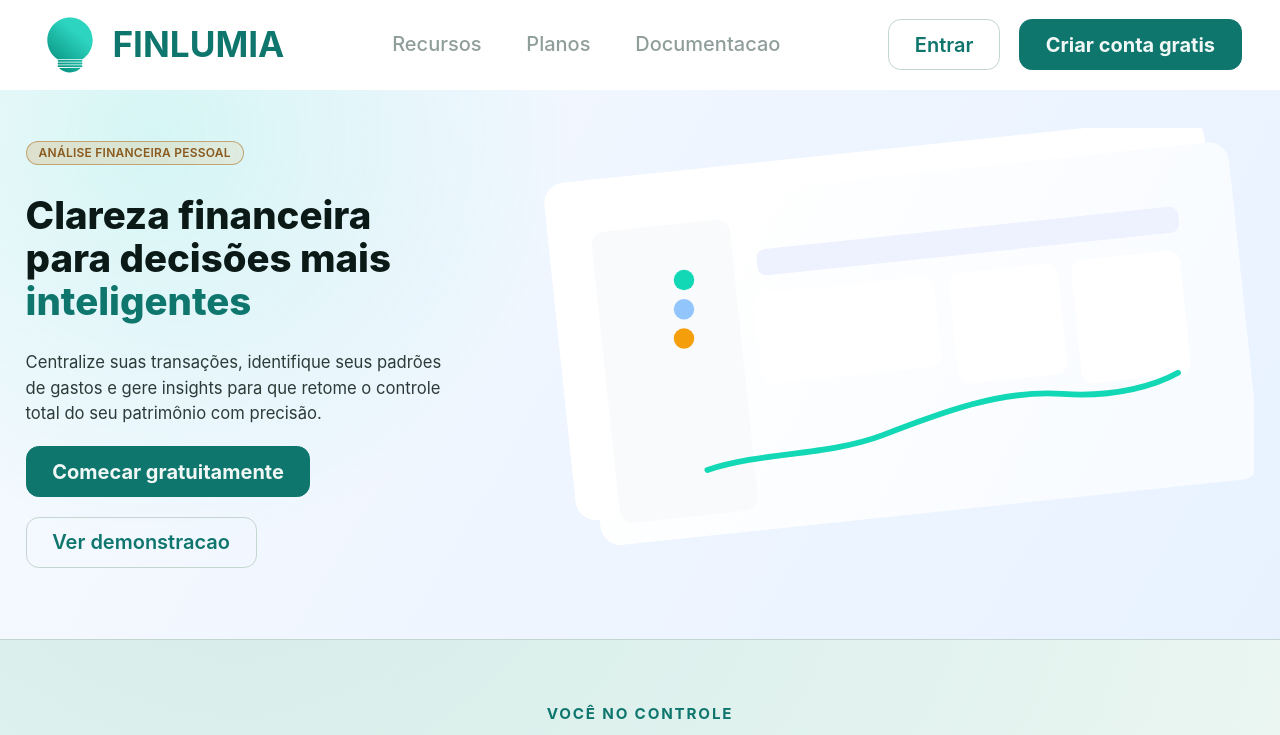
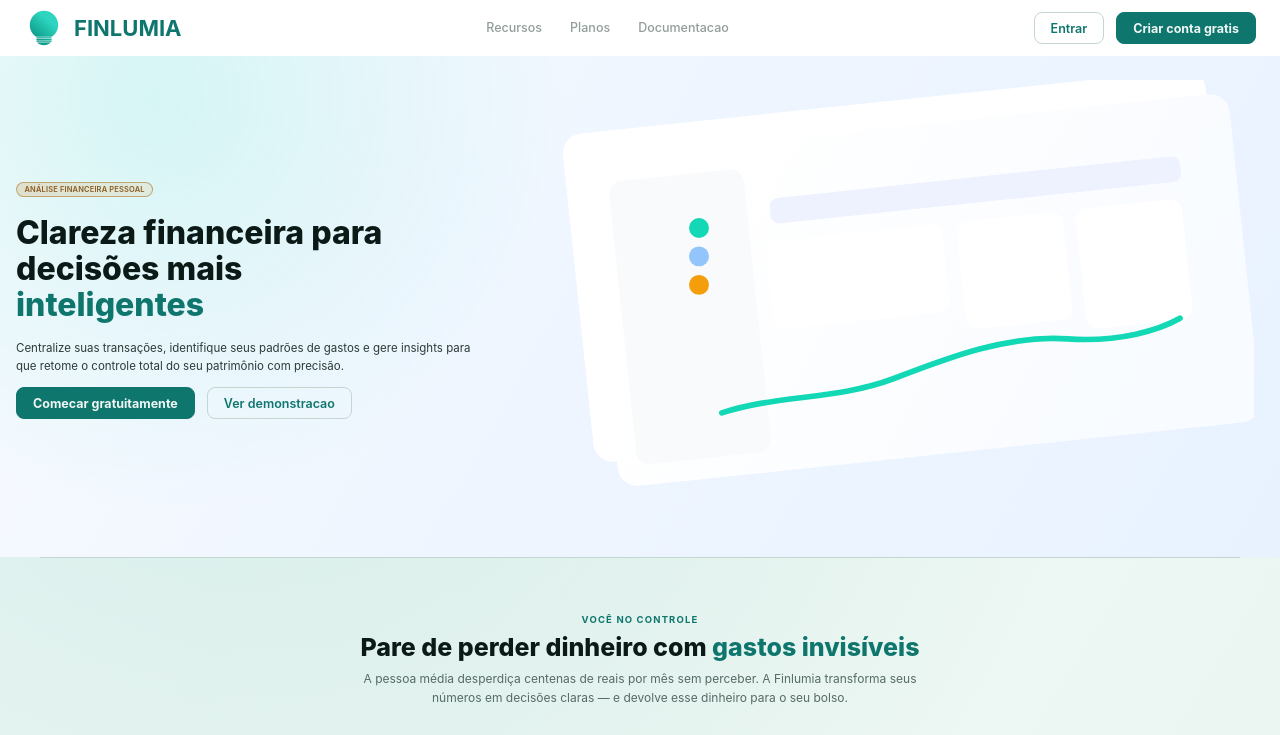
Before and after one commit to finlumia/finlumia_frontend, a Next.js app: page / in a window 1280 px wide. Shown: the top 735 px of the page. Built offline with nearby package versions, Linux system fonts and the light colour scheme.

Commit message:
feat: diminuindo fonte do projeto

```diff
--- a/src/shared/styles/globals.css
+++ b/src/shared/styles/globals.css
@@ -7,10 +7,17 @@
   box-sizing: border-box;
 }
 
+/* 1rem = 10px — escala compacta para títulos e corpo (2.8rem ≈ 28px) */
+html {
+  font-size: 62.5%;
+}
+
 body {
   margin: 0;
   min-height: 100vh;
   font-family: var(--font-family-base);
+  font-size: 1.4rem;
+  line-height: 1.5;
 }
 
 a {
```
